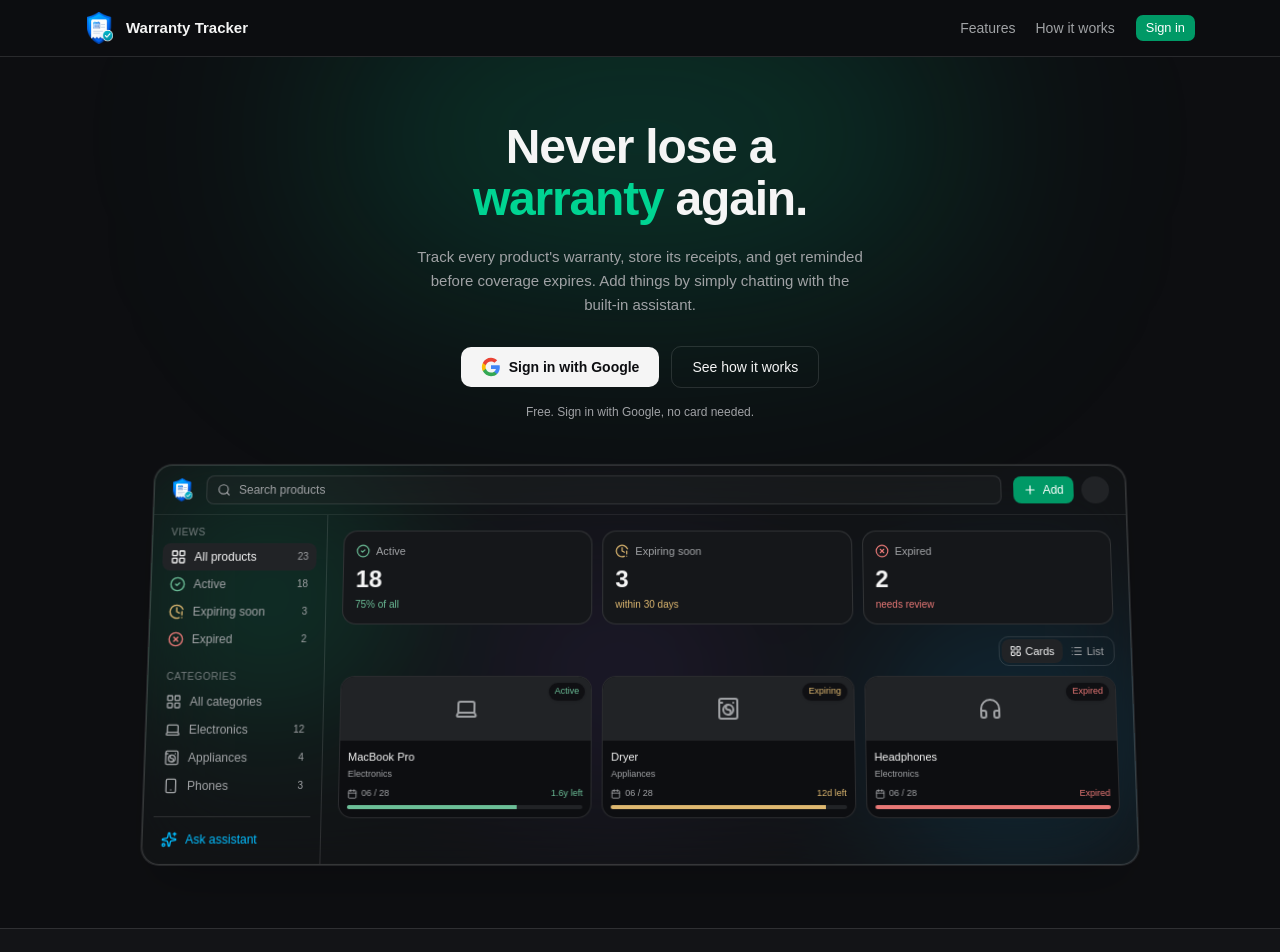
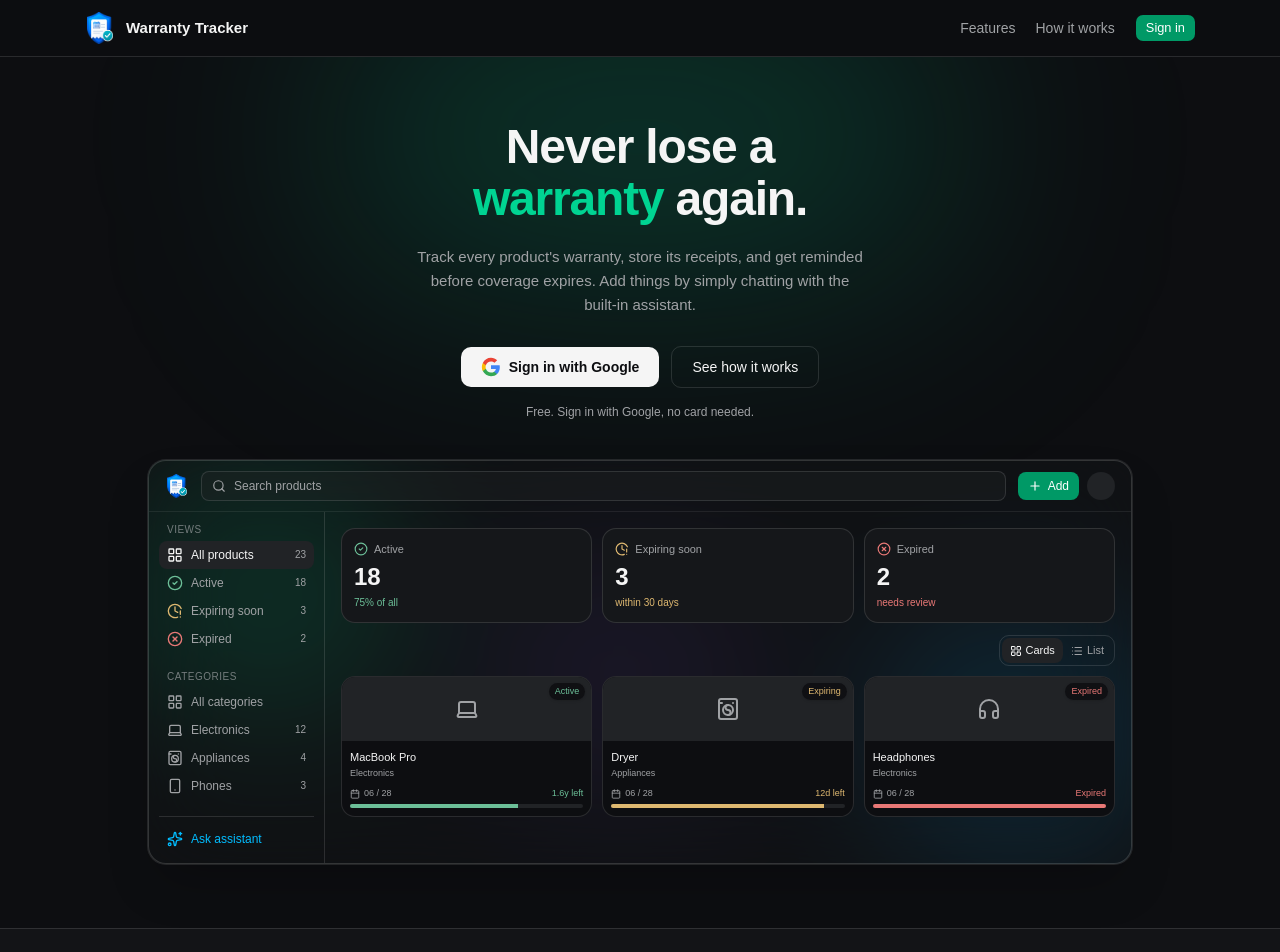
Before and after one commit to asaf27064/warranty-tracker, a React (Vite) app in the folder frontend/: page / in a window 1280 px wide. Shown: the top 952 px of the page. Built offline with nearby package versions, Linux system fonts and the light colour scheme; no server answers.

Commit message:
fix(landing): drop the 3D tilt so backdrop-blur glass renders without artifacts

```diff
--- a/frontend/src/pages/LandingPage.tsx
+++ b/frontend/src/pages/LandingPage.tsx
@@ -151,8 +151,8 @@ const LandingPage = () => {
           <p className="mt-4 text-xs text-muted-foreground">Free. Sign in with Google, no card needed.</p>
         </motion.div>
 
-        <div className="relative mx-auto max-w-5xl px-5 pb-16" style={{ perspective: "1700px" }}>
-          <div className="relative transition-transform duration-500 ease-out [transform:rotateX(7deg)] hover:[transform:rotateX(0deg)]">
+        <div className="relative mx-auto max-w-5xl px-5 pb-16">
+          <div className="relative">
           <div className="pointer-events-none absolute inset-0 overflow-hidden rounded-2xl">
             <div className="absolute -left-6 top-2 h-64 w-72 rounded-full bg-emerald-500/30 blur-3xl" />
             <div className="absolute -right-6 bottom-2 h-64 w-72 rounded-full bg-sky-500/25 blur-3xl" />
```
